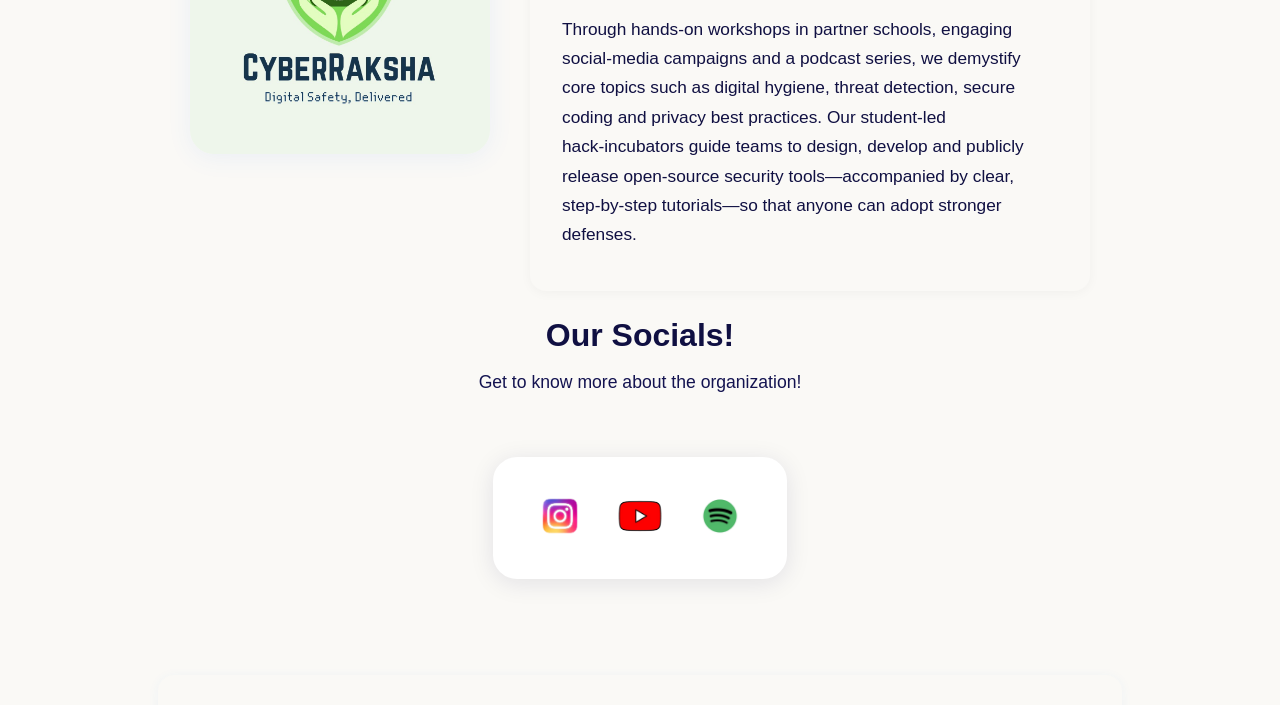
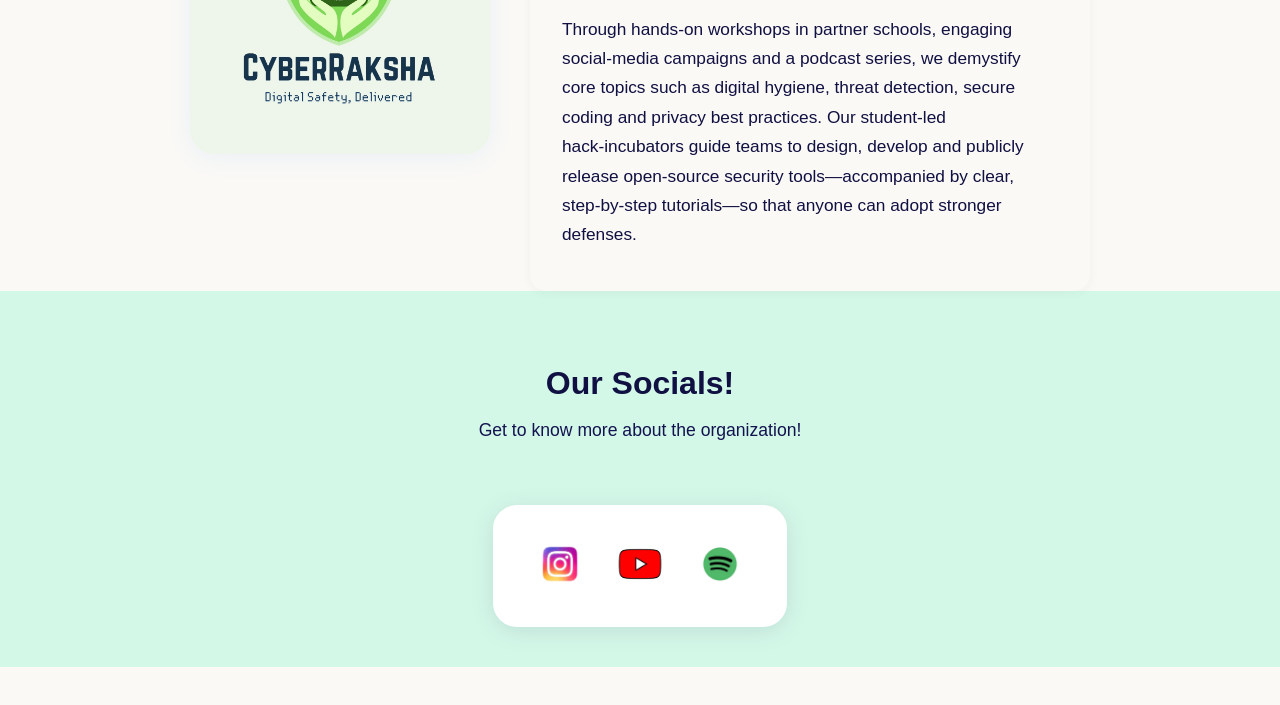
Before and after one commit to darshagarwal-14/CyberRaksha, a website: page index.html in a window 1280 px wide. Shown: the part 1395-2100 px from the top of the page. Drawn offline with Linux system fonts and the light colour scheme.

Commit message:
frfbrjgbjtgbngr

```diff
--- a/index.html
+++ b/index.html
@@ -56,6 +56,7 @@
         </div>
       </div>
     </div>
+    <div class = "socials-banner">
     <div class="about-container">
       <h2>Our Socials!</h2>
       <p class="about-tagline">Get to know more about the organization!</p>
@@ -70,6 +71,7 @@
 
         </div>
       </div>
+    </div>
     </div>
   </section>
 
--- a/style.css
+++ b/style.css
@@ -386,3 +386,38 @@ section {
   box-shadow: 0 12px 24px rgba(19, 19, 80, 0.2); /* stronger shadow */
   cursor: pointer;
 }
+
+.socials-banner {
+  width: 100vw;
+  margin-left: calc(-50vw + 50%);
+  background: #d4f8e8; /* light green */
+  padding: 3rem 0 2.5rem 0;
+  display: flex;
+  justify-content: center;
+}
+
+.about-image2 {
+  display: flex;
+  gap: 2rem;
+  justify-content: center;
+  align-items: center;
+  background: #fff;
+  border-radius: 1.5rem;
+  border: 3px solid #fff;
+  box-shadow: 0 4px 24px rgba(19,19,80,0.10);
+  padding: 2rem 2.5rem;
+  margin: 1.5rem auto 0 auto;
+  max-width: 400px;
+}
+
+.about-image2 img {
+  height: 48px;
+  width: 48px;
+  object-fit: contain;
+  border-radius: 0.7rem;
+  transition: transform 0.2s;
+}
+
+.about-image2 img:hover {
+  transform: scale(1.12) rotate(-6deg);
+}
```
